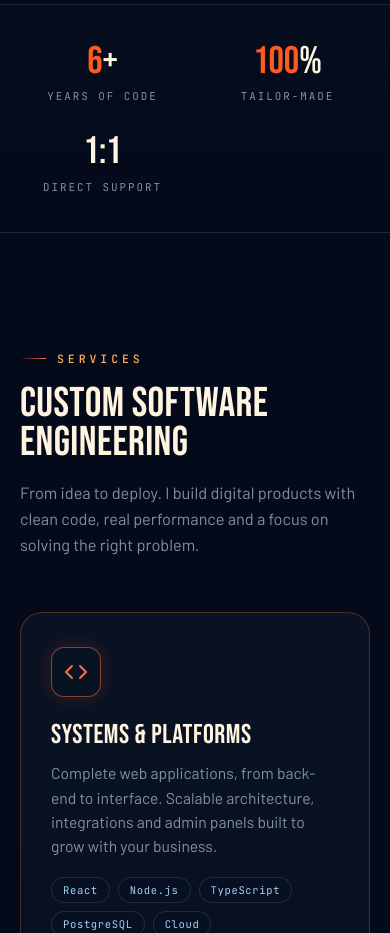
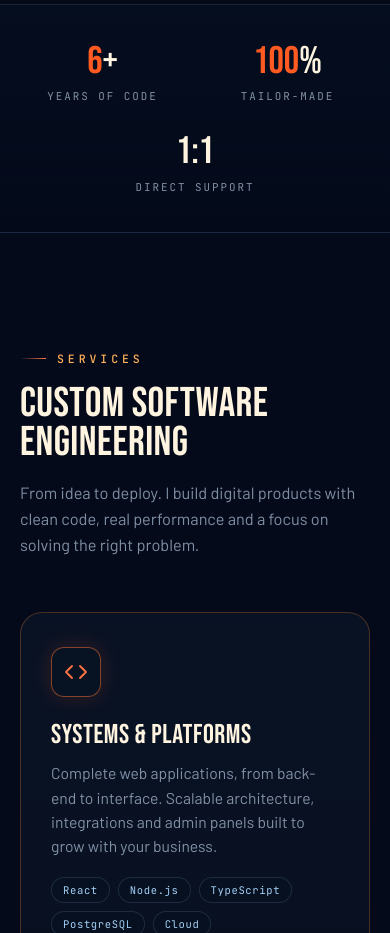
Before and after one commit to RZB1414/personal-landing-page, a React (Vite) app in the folder apps/web/: page / in a window 390 px wide. Shown: the part 840-1773 px from the top of the page. Built offline with nearby package versions, Linux system fonts and the light colour scheme; no server answers.

Commit message:
style(web): center the lone third stat on the two-column row
On <=900px the stats grid is 2 columns, leaving "Direct support" alone in the left cell. Make the last stat span the full row so its centered text sits in the middle.

Co-Authored-By: Claude Opus 4.8 (1M context) <noreply@anthropic.com>

```diff
--- a/apps/web/src/index.css
+++ b/apps/web/src/index.css
@@ -874,6 +874,7 @@ form input:focus, form textarea:focus { border-color: rgba(127,224,255,0.55); bo
   .proc-grid { grid-template-columns: repeat(2, 1fr); }
   .proj-grid { grid-template-columns: repeat(2, 1fr); }
   .stats .wrap { grid-template-columns: repeat(2, 1fr); gap: 30px 20px; }
+  .stats .wrap .stat:last-child { grid-column: 1 / -1; }
 }
 @media (max-width: 720px) {
   .site-nav { display: none; }
```
